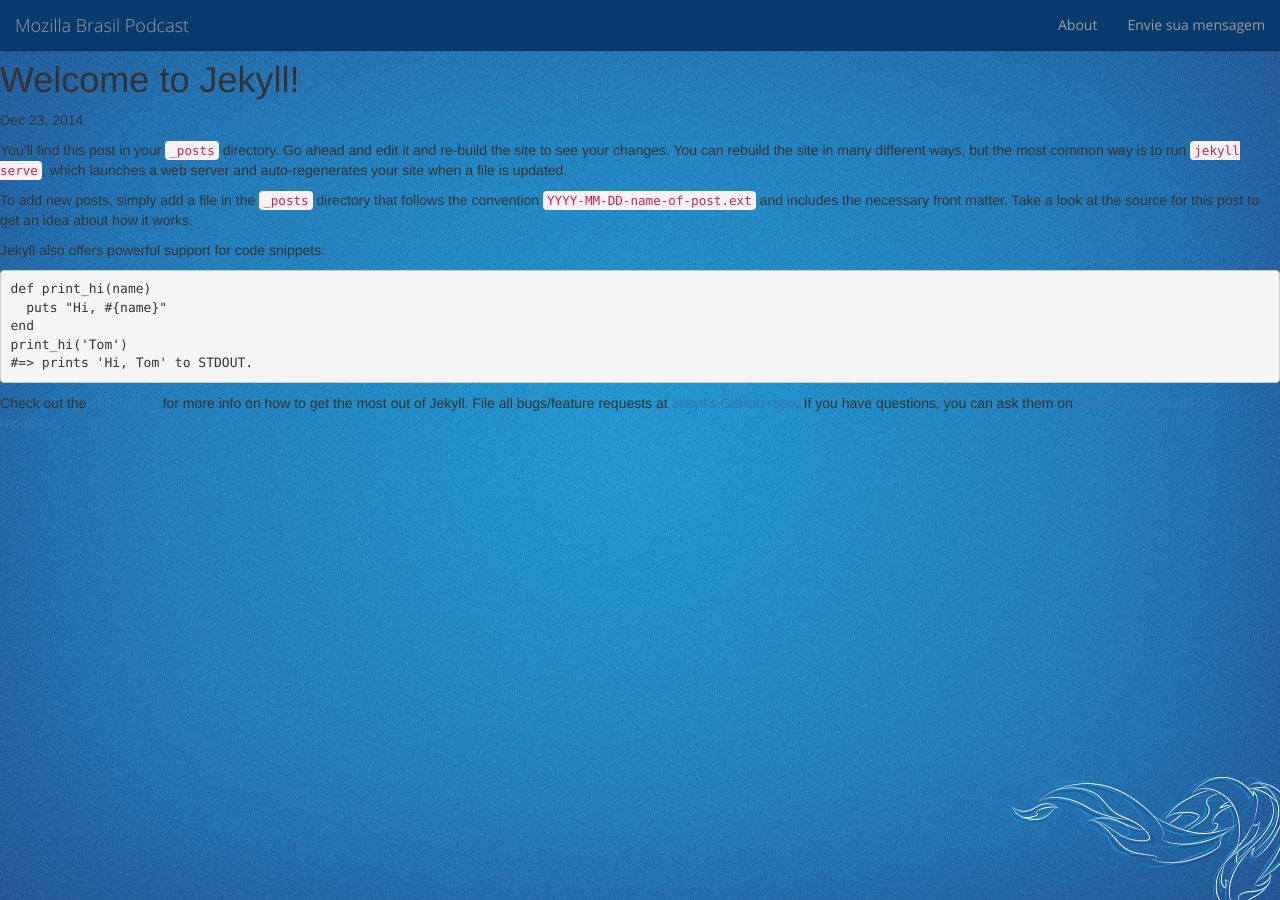
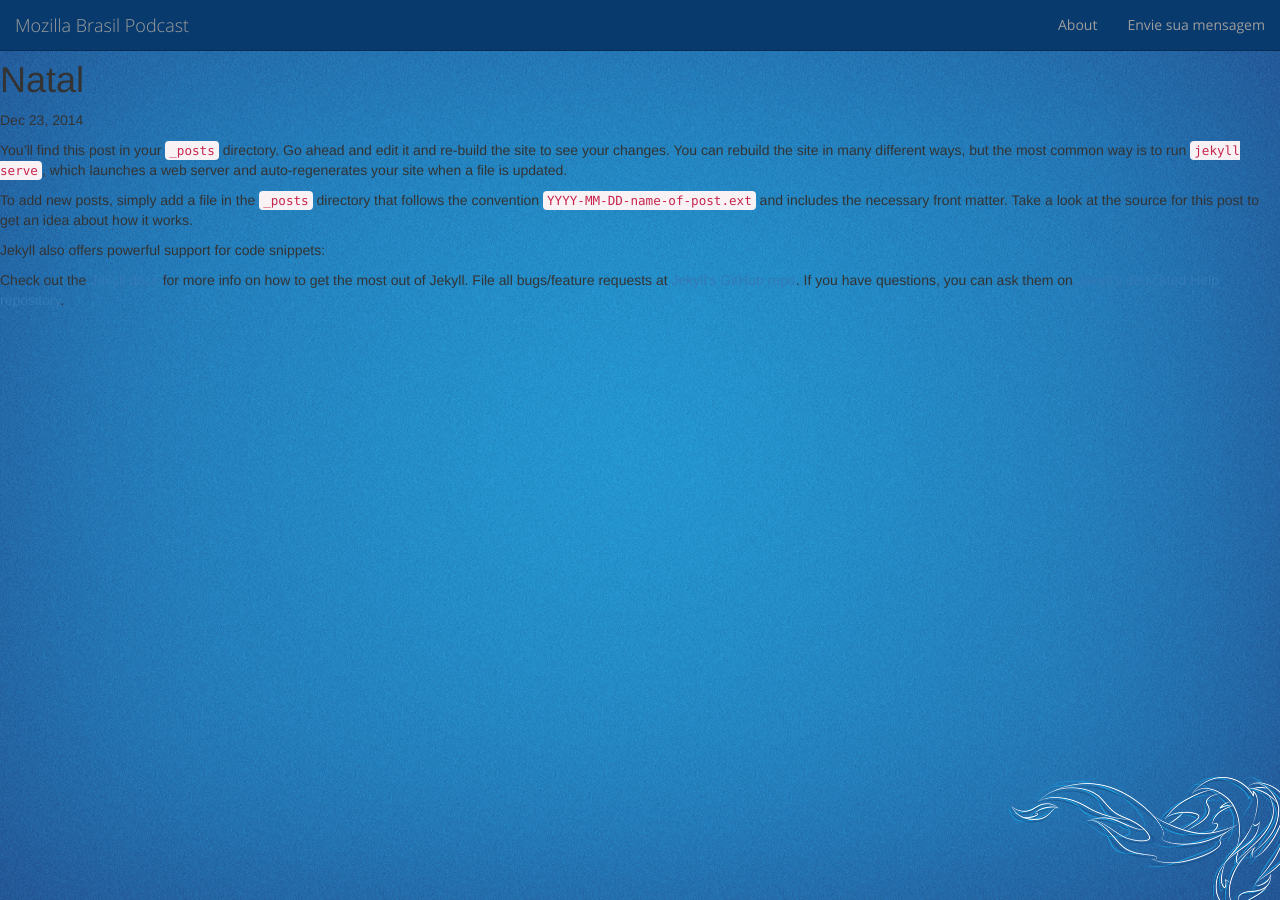
Before and after one commit to mozillabrasil/podcast, a Jekyll site: the page built from _posts/2014-12-24-natal.markdown, in a window 1280 px wide. Built offline with Jekyll 4.4.1, drawn with Linux system fonts in a browser that asks for light colours.

Commit message:
Test posts

```diff
--- a/_posts/2014-12-24-welcome-to-jekyll.markdown
+++ b/_posts/2014-12-24-natal.markdown
@@ -1,8 +1,9 @@
 ---
 layout: post
-title:  "Welcome to Jekyll!"
+podcast: 2
+title:  "Natal"
 date:   2014-12-24 00:56:09
-categories: jekyll update
+categories: Podcast
 ---
 You’ll find this post in your `_posts` directory. Go ahead and edit it and re-build the site to see your changes. You can rebuild the site in many different ways, but the most common way is to run `jekyll serve`, which launches a web server and auto-regenerates your site when a file is updated.
 
@@ -10,14 +11,6 @@
 
 Jekyll also offers powerful support for code snippets:
 
-{% highlight ruby %}
-def print_hi(name)
-  puts "Hi, #{name}"
-end
-print_hi('Tom')
-#=> prints 'Hi, Tom' to STDOUT.
-{% endhighlight %}
-
 Check out the [Jekyll docs][jekyll] for more info on how to get the most out of Jekyll. File all bugs/feature requests at [Jekyll’s GitHub repo][jekyll-gh]. If you have questions, you can ask them on [Jekyll’s dedicated Help repository][jekyll-help].
 
 [jekyll]:      http://jekyllrb.com
```
Also changed, not shown: _posts/2014-12-24-cpbr.markdown (added, +18 -0 lines), _posts/2014-12-24-firefox-os.markdown (added, +18 -0 lines), _posts/2014-12-24-primeiro-podcast.markdown (added, +18 -0 lines), _posts/2014-12-25-ano-novo.markdown (added, +18 -0 lines).
